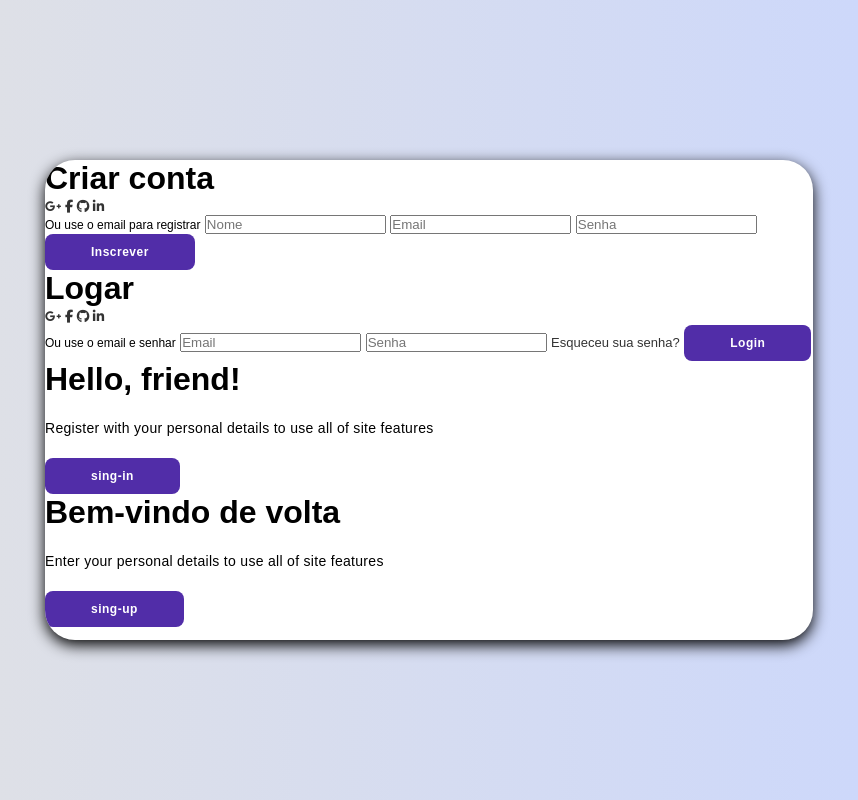
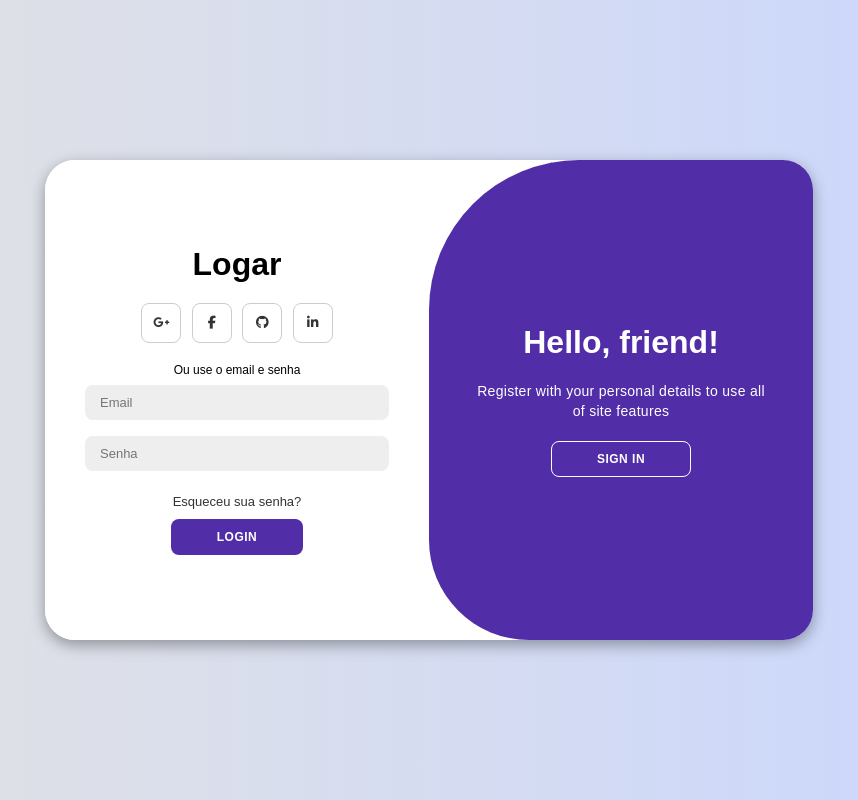
Before and after one commit to Edwardo-Magalhaes/Projeto_Briefing, a plain HTML site: page Pagina_Criar_Login/Index.html in a window 1280 px wide. Shown: the whole page, without its empty margins (211-1069 px from the left). Drawn offline with Linux system fonts and the light colour scheme.

Commit message:
Alteração 02

```diff
--- a/Pagina_Criar_Login/Index.html
+++ b/Pagina_Criar_Login/Index.html
@@ -1,47 +1,42 @@
 <!DOCTYPE html>
 <html lang="pt-br">
+
 <head>
     <meta charset="UTF-8">
     <meta name="viewport" content="width=device-width, initial-scale=1.0">
     <link rel="stylesheet" href="https://cdnjs.cloudflare.com/ajax/libs/font-awesome/6.5.2/css/all.min.css">
     <link rel="stylesheet" href="Styles.css">
-
     <title>Document</title>
 </head>
+
 <body>
     <div class="container" id="container">
-        <div class="form-container sing-up">
+        <div class="form-container sign-up">
             <form>
-                <h1> Criar conta</h1>
+                <h1>Criar conta</h1>
                 <div class="social-icons">
-                    <a href="#" class="icon">
-                        <i class="fa-brands fa-google-plus-g"></i>
-                        <i class="fa-brands fa-facebook-f"></i>
-                        <i class="fa-brands fa-github"></i>
-                        <i class="fa-brands fa-linkedin-in"></i>
-                    </a>
+                    <a href="#" class="icon"><i class="fa-brands fa-google-plus-g"></i></a>
+                    <a href="#" class="icon"><i class="fa-brands fa-facebook-f"></i></a>
+                    <a href="#" class="icon"><i class="fa-brands fa-github"></i></a>
+                    <a href="#" class="icon"><i class="fa-brands fa-linkedin-in"></i></a>
                 </div>
-                <span> Ou use o email para registrar</span>
+                <span>Ou use o email para registrar</span>
                 <input type="text" placeholder="Nome">
                 <input type="email" placeholder="Email">
                 <input type="password" placeholder="Senha">
-                <button> Inscrever</button>
-
-
+                <button>Inscrever</button>
             </form>
         </div>
-        <div class="form-container sing-in">
+        <div class="form-container sign-in">
             <form>
-                <h1> Logar </h1>
+                <h1>Logar</h1>
                 <div class="social-icons">
-                    <a href="#" class="icon">
-                        <i class="fa-brands fa-google-plus-g"></i>
-                        <i class="fa-brands fa-facebook-f"></i>
-                        <i class="fa-brands fa-github"></i>
-                        <i class="fa-brands fa-linkedin-in"></i>
-                    </a>
+                    <a href="#" class="icon"><i class="fa-brands fa-google-plus-g"></i></a>
+                    <a href="#" class="icon"><i class="fa-brands fa-facebook-f"></i></a>
+                    <a href="#" class="icon"><i class="fa-brands fa-github"></i></a>
+                    <a href="#" class="icon"><i class="fa-brands fa-linkedin-in"></i></a>
                 </div>
-                <span> Ou use o email e senhar</span>
+                <span>Ou use o email e senha</span>
                 <input type="email" placeholder="Email">
                 <input type="password" placeholder="Senha">
                 <a href="#">Esqueceu sua senha?</a>
@@ -49,19 +44,22 @@
             </form>
         </div>
         <div class="toggle-container">
+            <div class="toggle">
                 <div class="toggle-panel toggle-right">
                     <h1>Hello, friend!</h1>
                     <p>Register with your personal details to use all of site features</p>
-                <button class="hidden" id="login">sing-in</button>
+                    <button class="hidden" id="login">Sign in</button>
                 </div>
                 <div class="toggle-panel toggle-left">
                     <h1>Bem-vindo de volta</h1>
                     <p>Enter your personal details to use all of site features</p>
-                <button class="hidden" id="registrar">sing-up</button>
+                    <button class="hidden" id="registrar">Sign up</button>
+                </div>
             </div>
         </div>
     </div>
 
-   <script src="script.js"> </script>
+    <script src="script.js"></script>
 </body>
+
 </html>
--- a/Pagina_Criar_Login/Styles.css
+++ b/Pagina_Criar_Login/Styles.css
@@ -1,54 +1,205 @@
 @import url('https://fonts.googleapis.com/css2?family=Poppins:ital,wght@0,100;0,200;0,300;0,400;0,500;0,600;0,700;0,800;0,900;1,100;1,200;1,300;1,400;1,500;1,600;1,700;1,800;1,900&display=swap');
-*{
+
+* {
     margin: 0;
     padding: 0;
     box-sizing: border-box;
-    font-family:Arial, Helvetica, sans-serif;
+    font-family: Arial, Helvetica, sans-serif;
 }
-body{
-    background-color: 3c9d6ff;
-    background: linear-gradient(to right, #e2e2e2,#c9d6ff);
+
+body {
+    background-color: #3c9d6f;
+    background: linear-gradient(to right, #e2e2e2, #c9d6ff);
     display: flex;
     align-items: center;
     justify-content: center;
     flex-direction: column;
-    height:100vh;
+    height: 100vh;
 }
-.container{
+
+.container {
     background-color: #ffffff;
     border-radius: 30px;
-    box-shadow: 0 5px 15px rgba(0, 0, 0, 35);
+    box-shadow: 0 5px 15px rgba(0, 0, 0, 0.35);
     position: relative;
     overflow: hidden;
-    width:768px;
+    width: 768px;
     max-width: 100%;
     min-height: 480px;
 }
-.container p{
+
+.container p {
     font-size: 14px;
     line-height: 20px;
     letter-spacing: 0.3px;
     margin: 20px 0;
+}
 
-}
-.container span{
+.container span {
     font-size: 12px;
 }
-.container a{
-    color:#333;
-    font-size:13px;
+
+.container a {
+    color: #333;
+    font-size: 13px;
     text-decoration: none;
     margin: 15px 0 10px;
 }
-.container button{
+
+.container button {
     background-color: #512da8;
     color: #fff;
     font-size: 12px;
     padding: 10px 45px;
     border: 1px solid transparent;
     border-radius: 8px;
-    font-weight:600;
+    font-weight: 600;
     letter-spacing: 0.5px;
+    text-transform: uppercase;
+    cursor: pointer;
+}
 
+.container button.hidden {
+    background-color: transparent;
+    border-color: #fff;
+}
 
+.container form {
+    background-color: #fff;
+    display: flex;
+    align-items: center;
+    justify-content: center;
+    flex-direction: column;
+    padding: 0 40px;
+    height: 100%;
 }
+
+.container input {
+    background-color: #eee;
+    border: none;
+    margin: 8px 0;
+    padding: 10px 15px;
+    font-size: 13px;
+    border-radius: 8px;
+    width: 100%;
+    outline: none;
+}
+
+.form-container {
+    position: absolute;
+    top: 0;
+    height: 100%;
+    transition: all 0.6s ease-in-out;
+}
+
+.sign-in {
+    left: 0;
+    width: 50%;
+    z-index: 2;
+}
+
+.container.active .sign-in {
+    transform: translateX(100%);
+}
+
+.sign-up {
+    left: 0;
+    width: 50%;
+    opacity: 0;
+    z-index: 1;
+}
+
+.container.active .sign-up {
+    transform: translateX(100%);
+    opacity: 1;
+    z-index: 5;
+    animation: move 0.6s;
+}
+
+@keyframes move {
+
+    0%,
+    49.99% {
+        opacity: 0;
+        z-index: 1;
+    }
+
+    50%,
+    100% {
+        opacity: 1;
+        z-index: 5;
+    }
+}
+
+.social-icons {
+    margin: 20px 0;
+}
+
+.social-icons a {
+    border: 1px solid #ccc;
+    border-radius: 20%;
+    display: inline-flex;
+    justify-content: center;
+    align-items: center;
+    margin: 0 3px;
+    width: 40px;
+    height: 40px;
+}
+
+.toggle-container {
+    position: absolute;
+    top: 0;
+    left: 50%;
+    width: 50%;
+    height: 100%;
+    overflow: hidden;
+    transition: all 0.6s ease-in-out;
+    border-radius: 150px 0 0 100px;
+    z-index: 1000;
+}
+
+.container.active .toggle-container {
+    transform: translateX(-100%);
+    border-radius: 0150px 100px 0;
+}
+
+.toggle {
+    background-color: #512da8;
+    height: 100%;
+    background: linear-gradient(right,#5c6bc0,#512da8);
+    color: #fff;
+    position: relative;
+    left: -100%;
+    height: 100%;
+    width: 200%;
+    transform: translateX(0);
+    transition: all 0.6s ease-in-out;
+}
+
+.toggle-panel {
+    color: white;
+    display: flex;
+    flex-direction: column;
+    align-items: center;
+    justify-content: center;
+    height: 100%;
+    text-align: center;
+    padding: 0 40px;
+}
+.container.active .toggle{
+    transform: translateX(50%);
+}
+.toggle-panel{
+    position: absolute;
+    width: 50%;
+    height: 100%;
+    display: flex;
+    align-items: center;
+}
+.toggle-left{
+    transform: translateX(-200%);
+}
+.toggle-right{
+    right: 0;
+    transform: translateX(0);
+}
```
Lines whose indentation alone changed are shown as unchanged.
